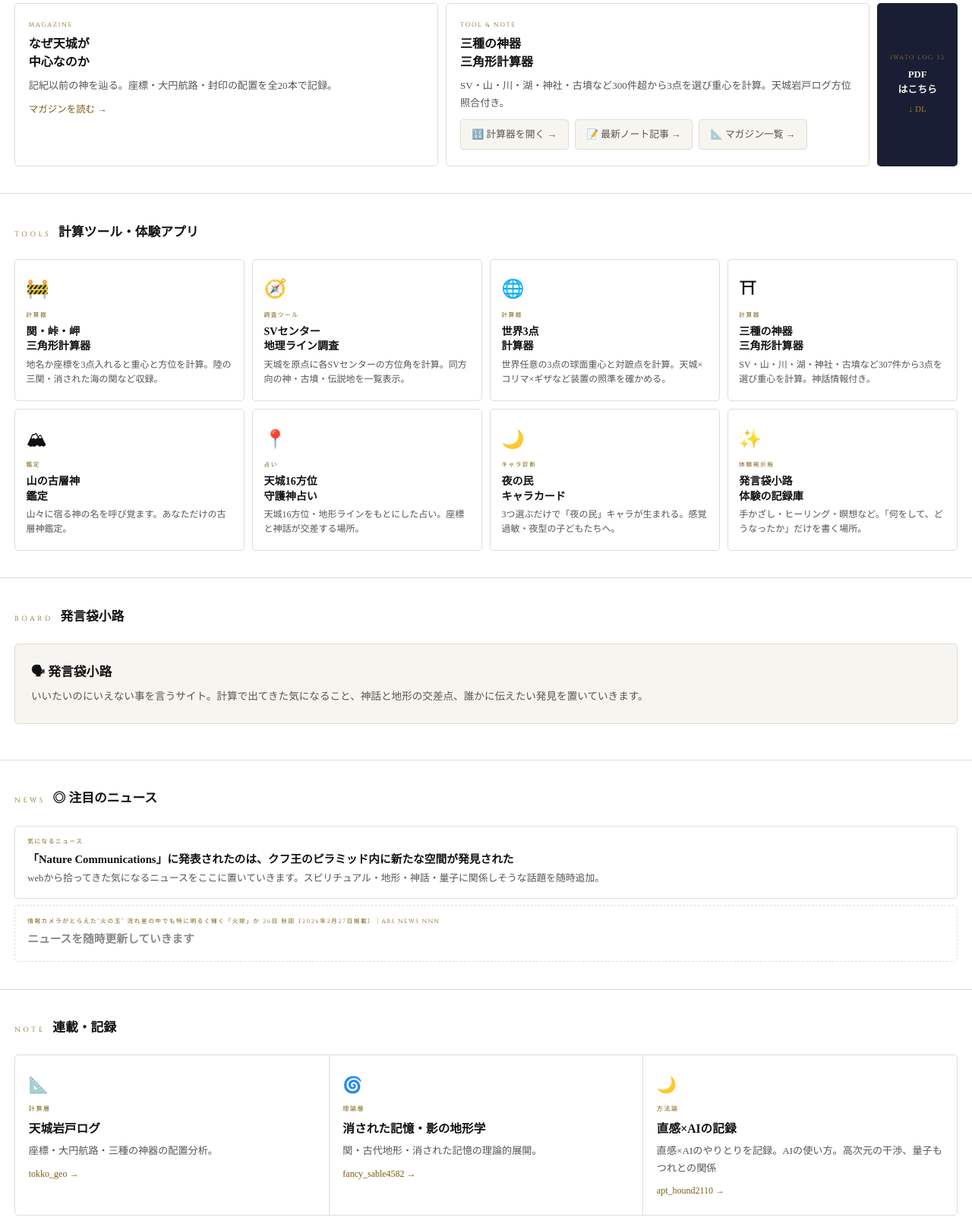
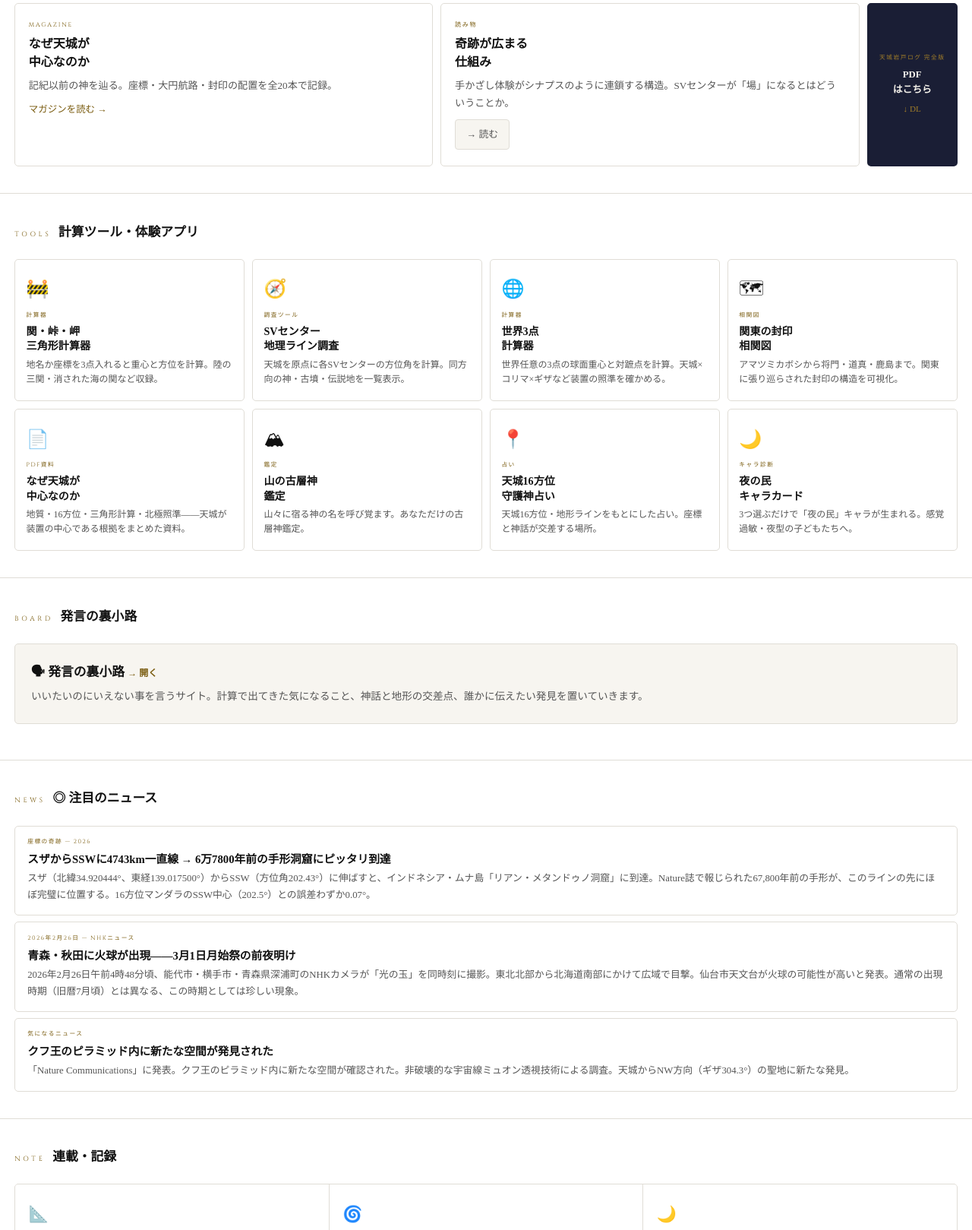
Before and after one commit to thth1255079/tokko, a plain HTML site: page index.html in a window 1280 px wide. Shown: the part 496-2115 px from the top of the page at 76% size. Drawn offline with Linux system fonts and the light colour scheme; a web font is replaced by a local one.

Commit message:
Add files via upload

```diff
--- a/index.html
+++ b/index.html
@@ -105,7 +105,7 @@ footer{background:var(--black);color:rgba(255,255,255,0.38);padding:1.8rem 1.4re
 <body>
 
 <header>
-  <div class="h-logo">岩戸ログ</div>
+  <a class="h-logo" href="index.html">岩戸ログ</a>
   <div class="h-coord">34.920°N / 139.018°E</div>
 </header>
 
@@ -130,18 +130,16 @@ footer{background:var(--black);color:rgba(255,255,255,0.38);padding:1.8rem 1.4re
       <div class="tc-desc">記紀以前の神を辿る。座標・大円航路・封印の配置を全20本で記録。</div>
       <span class="tc-link">マガジンを読む →</span>
     </a>
-    <div class="top-card" style="cursor:default;">
-      <div class="tc-tag">TOOL & NOTE</div>
-      <div class="tc-title">三種の神器<br>三角形計算器</div>
-      <div class="tc-desc">SV・山・川・湖・神社・古墳など300件超から3点を選び重心を計算。天城岩戸ログ方位照合付き。</div>
+    <a class="top-card" href="miracle-spread.html">
+      <div class="tc-tag">読み物</div>
+      <div class="tc-title">奇跡が広まる<br>仕組み</div>
+      <div class="tc-desc">手かざし体験がシナプスのように連鎖する構造。SVセンターが「場」になるとはどういうことか。</div>
       <div class="note-links">
-        <a class="nl" href="sanshu.html">🔢 計算器を開く <span>→</span></a>
-        <a class="nl" href="https://note.com/tokko_geo/n/n9575d20e9b7a" target="_blank">📝 最新ノート記事 <span>→</span></a>
-        <a class="nl" href="https://note.com/tokko_geo/n/ndcae1312f369" target="_blank">📐 マガジン一覧 <span>→</span></a>
+        <span class="nl">→ 読む</span>
       </div>
-    </div>
+    </a>
     <a class="pdf-card" href="amagi-complete.pdf" target="_blank">
-      <div class="pdf-label">IWATO LOG 32</div>
+      <div class="pdf-label">天城岩戸ログ 完全版</div>
       <div class="pdf-title">PDF<br>はこちら</div>
       <div class="pdf-arrow">↓ DL</div>
     </a>
@@ -173,11 +171,17 @@ footer{background:var(--black);color:rgba(255,255,255,0.38);padding:1.8rem 1.4re
       <div class="tc2-name">世界3点<br>計算器</div>
       <div class="tc2-desc">世界任意の3点の球面重心と対蹠点を計算。天城×コリマ×ギザなど装置の照準を確かめる。</div>
     </a>
-    <a class="tc2" href="sanshu.html">
-      <div class="tc2-icon">⛩</div>
-      <div class="tc2-tag">計算器</div>
-      <div class="tc2-name">三種の神器<br>三角形計算器</div>
-      <div class="tc2-desc">SV・山・川・湖・神社・古墳など307件から3点を選び重心を計算。神話情報付き。</div>
+    <a class="tc2" href="https://thth1255079.github.io/amatsumikaboshi-map/" target="_blank">
+      <div class="tc2-icon">🗺</div>
+      <div class="tc2-tag">相関図</div>
+      <div class="tc2-name">関東の封印<br>相関図</div>
+      <div class="tc2-desc">アマツミカボシから将門・道真・鹿島まで。関東に張り巡らされた封印の構造を可視化。</div>
+    </a>
+    <a class="tc2" href="amagi-naze.pdf" target="_blank">
+      <div class="tc2-icon">📄</div>
+      <div class="tc2-tag">PDF資料</div>
+      <div class="tc2-name">なぜ天城が<br>中心なのか</div>
+      <div class="tc2-desc">地質・16方位・三角形計算・北極照準——天城が装置の中心である根拠をまとめた資料。</div>
     </a>
     <a class="tc2" href="yama-shinkami.html">
       <div class="tc2-icon">🏔</div>
@@ -197,12 +201,6 @@ footer{background:var(--black);color:rgba(255,255,255,0.38);padding:1.8rem 1.4re
       <div class="tc2-name">夜の民<br>キャラカード</div>
       <div class="tc2-desc">3つ選ぶだけで「夜の民」キャラが生まれる。感覚過敏・夜型の子どもたちへ。</div>
     </a>
-    <a class="tc2" href="https://thth1255079.github.io/taiken-log/" target="_blank">
-      <div class="tc2-icon">✨</div>
-      <div class="tc2-tag">体験掲示板</div>
-      <div class="tc2-name">発言袋小路<br>体験の記録庫</div>
-      <div class="tc2-desc">手かざし・ヒーリング・瞑想など。「何をして、どうなったか」だけを書く場所。</div>
-    </a>
   </div>
 </div>
 
@@ -210,11 +208,13 @@ footer{background:var(--black);color:rgba(255,255,255,0.38);padding:1.8rem 1.4re
 <div class="sec reveal">
   <div class="sec-head">
     <span class="sec-en">BOARD</span>
-    <span class="sec-ja">発言袋小路</span>
+    <span class="sec-ja">発言の裏小路</span>
   </div>
   <div class="board-intro">
-    <div class="board-intro-title">🗣 発言袋小路</div>
+    <a href="https://thth1255079.github.io/taiken-log/" target="_blank" style="text-decoration:none;color:inherit;">
+    <div class="board-intro-title">🗣 発言の裏小路 <span style="font-size:0.75rem;color:var(--gold);">→ 開く</span></div>
     <div class="board-intro-desc">いいたいのにいえない事を言うサイト。計算で出てきた気になること、神話と地形の交差点、誰かに伝えたい発見を置いていきます。</div>
+    </a>
   </div>
   <div class="board"></div>
 </div>
@@ -227,13 +227,19 @@ footer{background:var(--black);color:rgba(255,255,255,0.38);padding:1.8rem 1.4re
   </div>
   <div class="news-list">
     <div class="news-item">
+      <div class="news-label">座標の奇跡 — 2026</div>
+      <div class="news-title">スザからSSWに4743km一直線 → 6万7800年前の手形洞窟にピッタリ到達</div>
+      <div class="news-body">スザ（北緯34.920444°、東経139.017500°）からSSW（方位角202.43°）に伸ばすと、インドネシア・ムナ島「リアン・メタンドゥノ洞窟」に到達。Nature誌で報じられた67,800年前の手形が、このラインの先にほぼ完璧に位置する。16方位マンダラのSSW中心（202.5°）との誤差わずか0.07°。</div>
+    </div>
+    <div class="news-item">
+      <div class="news-label">2026年2月26日 — NHKニュース</div>
+      <div class="news-title">青森・秋田に火球が出現——3月1日月始祭の前夜明け</div>
+      <div class="news-body">2026年2月26日午前4時48分頃、能代市・横手市・青森県深浦町のNHKカメラが「光の玉」を同時刻に撮影。東北北部から北海道南部にかけて広域で目撃。仙台市天文台が火球の可能性が高いと発表。通常の出現時期（旧暦7月頃）とは異なる、この時期としては珍しい現象。</div>
+    </div>
+    <div class="news-item">
       <div class="news-label">気になるニュース</div>
-      <div class="news-title">「Nature Communications」に発表されたのは、クフ王のピラミッド内に新たな空間が発見された</div>
-      <div class="news-body">webから拾ってきた気になるニュースをここに置いていきます。スピリチュアル・地形・神話・量子に関係しそうな話題を随時追加。</div>
-    </div>
-    <div class="news-item" style="border-style:dashed;color:var(--light);">
-      <div class="news-label">情報カメラがとらえた“火の玉” 流れ星の中でも特に明るく輝く「火球」か 26日 秋田（2026年2月27日掲載）｜ABS NEWS NNN</div>
-      <div class="news-title" style="color:var(--light);">ニュースを随時更新していきます</div>
+      <div class="news-title">クフ王のピラミッド内に新たな空間が発見された</div>
+      <div class="news-body">「Nature Communications」に発表。クフ王のピラミッド内に新たな空間が確認された。非破壊的な宇宙線ミュオン透視技術による調査。天城からNW方向（ギザ304.3°）の聖地に新たな発見。</div>
     </div>
   </div>
 </div>
@@ -255,15 +261,15 @@ footer{background:var(--black);color:rgba(255,255,255,0.38);padding:1.8rem 1.4re
     <a class="nc" href="https://note.com/fancy_sable4582" target="_blank">
       <div class="nc-icon">🌀</div>
       <div class="nc-tag">理論層</div>
-      <div class="nc-name">消された記憶・影の地形学</div>
-      <div class="nc-desc">関・古代地形・消された記憶の理論的展開。</div>
+      <div class="nc-name">消された記憶の理論</div>
+      <div class="nc-desc">神話・古代地形・消された記憶の理論的展開。</div>
       <span class="nc-arrow">fancy_sable4582 →</span>
     </a>
-    <a class="nc" href="https://note.com/apt_hound2110/m/mc6fdca022cdd" target="_blank">
+    <a class="nc" href="https://note.com/apt_hound2110" target="_blank">
       <div class="nc-icon">🌙</div>
       <div class="nc-tag">方法論</div>
       <div class="nc-name">直感×AIの記録</div>
-      <div class="nc-desc">直感×AIのやりとりを記録。AIの使い方。高次元の干渉、量子もつれとの関係</div>
+      <div class="nc-desc">直感×AIのやりとりを記録。夜の民図鑑・子どもたちへの実践。</div>
       <span class="nc-arrow">apt_hound2110 →</span>
     </a>
   </div>
@@ -273,16 +279,16 @@ footer{background:var(--black);color:rgba(255,255,255,0.38);padding:1.8rem 1.4re
 <div class="sec reveal">
   <div class="sec-head">
     <span class="sec-en">ABOUT</span>
-    <span class="sec-ja">管理人</span>
+    <span class="sec-ja">十湖（とっこ）について</span>
   </div>
   <div class="about">
     <div class="about-coord">Origin : 34.920°N / 139.018°E — 天城・伊豆</div>
     <div class="about-name">十湖（とっこ）</div>
     <div class="about-body">
-      スピリチュアルと地形と神話、量子の世界とAIを通して読み取るただの個人です。<br><br>
+      スピリチュアルと地形と神話、量子の世界をAIを通して読み取るただの個人です。<br><br>
       言葉になる前の感覚をAIに投げ、大円航路の方位角で日本の古代地図を読み直す。
       「消された関」「封印された神」「記紀以前の記憶」——それらが
-      <strong>計算上のパターンとして浮かび上がる瞬間</strong>を記録する地形神話オタク。
+      <strong>計算上のパターンとして浮かび上がる瞬間</strong>を記録し続けています。
     </div>
   </div>
 </div>
```
Also changed, not shown: 1 other file.
